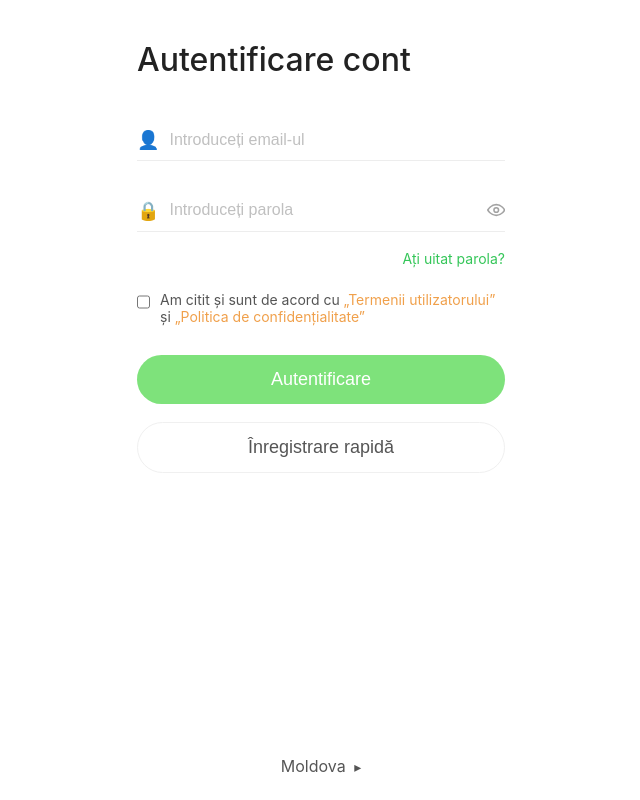
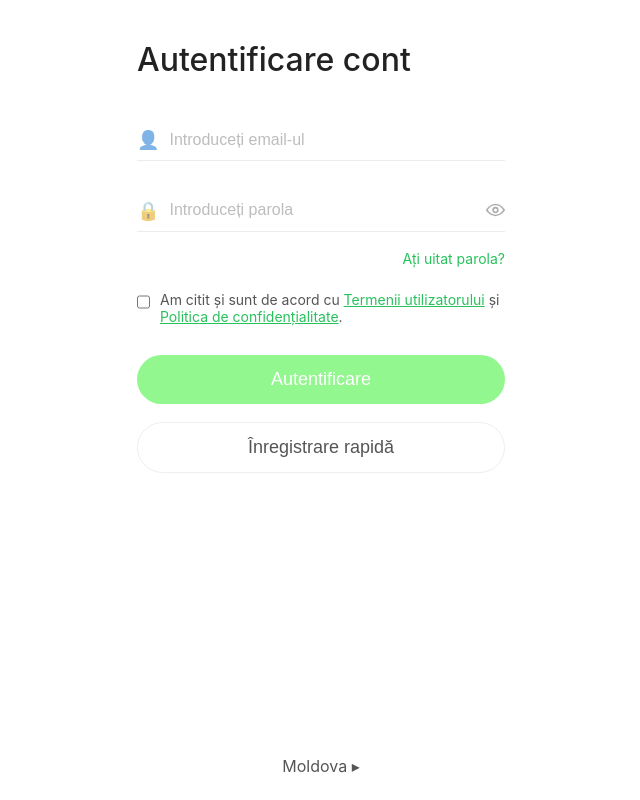
Before and after one commit to Daniel55326/LIFELIVEMAX1, a Flask app: page / in a window 1280 px wide. Shown: the whole page, without its empty margins (319-959 px from the left). Run offline with Flask 3, Linux system fonts and the light colour scheme.

Commit message:
Refactor login.html for better structure and styles
Updated the login form's HTML structure and styles for improved layout and functionality.

```diff
--- a/templates/login.html
+++ b/templates/login.html
@@ -1,19 +1,17 @@
 <!DOCTYPE html>
 <html lang="ro">
 <head>
-  <meta charset="UTF-8">
+  <meta charset="UTF-8" />
+  <meta name="viewport" content="width=device-width, initial-scale=1" />
   <title>Autentificare cont</title>
+
   <style>
-    * {
-      box-sizing: border-box;
-      margin: 0;
-      padding: 0;
-    }
+    * { margin: 0; padding: 0; box-sizing: border-box; }
 
     body {
       font-family: -apple-system, BlinkMacSystemFont, "Segoe UI", sans-serif;
       background: #ffffff;
-      color: #222222;
+      color: #222;
     }
 
     .page {
@@ -32,52 +30,44 @@
       margin-bottom: 40px;
     }
 
-    .form {
-      width: 100%;
-    }
+    .form { width: 100%; }
 
-    .input-group {
-      position: relative;
-      margin-bottom: 28px;
-    }
+    .input-group { margin-bottom: 28px; }
 
     .input-wrapper {
       display: flex;
       align-items: center;
-      border-bottom: 1px solid #ededed;
+      border-bottom: 1px solid #ececec;
       padding: 10px 0;
     }
 
     .input-icon {
       font-size: 18px;
       margin-right: 10px;
-      color: #c0c0c0;
+      opacity: 0.55;
     }
 
     .input-wrapper input {
+      width: 100%;
       border: none;
       outline: none;
-      width: 100%;
       font-size: 16px;
-      color: #333333;
+      background: transparent;
     }
 
     .input-wrapper input::placeholder {
-      color: #c0c0c0;
+      color: #bdbdbd;
     }
 
-    /* Eye icon SVG */
-    .eye-toggle {
+    /* eye icon SVG */
+    #eyeIcon {
       width: 22px;
       height: 22px;
       cursor: pointer;
-      margin-left: 8px;
       opacity: 0.6;
       transition: 0.2s;
     }
-    .eye-toggle:hover {
-      opacity: 1;
-    }
+    #eyeIcon:hover { opacity: 1; }
 
     .forget-row {
       text-align: right;
@@ -86,16 +76,13 @@
       font-size: 14px;
     }
 
-    .forget-row a {
-      color: #35c659;
-      text-decoration: none;
-    }
+    .forget-row a { color: #28c15c; text-decoration: none; }
 
     .checkbox-row {
       display: flex;
       align-items: flex-start;
       font-size: 14px;
-      color: #555555;
+      color: #555;
       margin-bottom: 30px;
     }
 
@@ -106,57 +93,48 @@
       margin-top: 2px;
     }
 
-    .checkbox-row a {
-      color: #f0a04b;
-      text-decoration: none;
-    }
+    .checkbox-row a { color: #28c15c; }
 
     .btn {
       width: 100%;
-      padding: 14px 0;
+      padding: 14px;
+      font-size: 18px;
       border-radius: 999px;
       border: none;
-      font-size: 18px;
       cursor: pointer;
-      transition: opacity 0.2s ease;
+      transition: 0.2s;
     }
 
     .btn-primary {
-      background: #7ee27b;
-      color: #ffffff;
+      background: #92f78f;
+      color: white;
       margin-bottom: 18px;
     }
 
     .btn-secondary {
-      background: #ffffff;
-      color: #555555;
-      border: 1px solid #f0f0f0;
+      background: white;
+      border: 1px solid #eee;
+      color: #555;
     }
 
-    .btn:hover {
-      opacity: 0.9;
-    }
+    .btn:hover { opacity: 0.9; }
 
     .country {
       text-align: center;
-      font-size: 16px;
-      color: #555555;
+      color: #555;
       margin-top: 40px;
-    }
-
-    .country span {
-      margin-left: 4px;
-      font-size: 14px;
     }
   </style>
 </head>
+
 <body>
   <div class="page">
+
     <div>
       <h1 class="title">Autentificare cont</h1>
 
-      <!-- 💚 FORMULAR LEGAT CU PYTHON -->
-      <form class="form" action="http://localhost:5000/login" method="POST">
+      <!-- FORMULAR -->
+      <form class="form" action="/login" method="POST">
 
         <!-- Email -->
         <div class="input-group">
@@ -170,15 +148,13 @@
         <div class="input-group">
           <div class="input-wrapper">
             <span class="input-icon">🔒</span>
+            <input id="passField" type="password" name="password" placeholder="Introduceți parola" required>
 
-            <input id="passwordField" type="password" name="password" placeholder="Introduceți parola" required>
-
-            <!-- 🟢 Eye toggle SVG -->
-            <svg id="togglePassword" class="eye-toggle" viewBox="0 0 24 24" fill="none" stroke="#666" stroke-width="2" stroke-linecap="round" stroke-linejoin="round">
-              <path d="M1 12s4-7 11-7 11 7 11 7-4 7-11 7-11-7-11-7z"/>
-              <circle cx="12" cy="12" r="3"/>
+            <!-- Eye Icon (SVG) -->
+            <svg id="eyeIcon" viewBox="0 0 24 24" fill="none" stroke="#777" stroke-width="2" stroke-linecap="round" stroke-linejoin="round">
+              <path d="M1 12s4-7 11-7 11 7 11 7-4 7-11 7-11-7-11-7z" />
+              <circle cx="12" cy="12" r="3" />
             </svg>
-
           </div>
         </div>
 
@@ -187,40 +163,37 @@
           <a href="#">Ați uitat parola?</a>
         </div>
 
-        <!-- Termeni și condiții -->
+        <!-- Termeni -->
         <div class="checkbox-row">
-          <input type="checkbox" id="agree" required>
-          <label for="agree">
+          <input type="checkbox" required>
+          <label>
             Am citit și sunt de acord cu
-            <a href="#">„Termenii utilizatorului”</a> și
-            <a href="#">„Politica de confidențialitate”</a>
+            <a href="#">Termenii utilizatorului</a> și
+            <a href="#">Politica de confidențialitate</a>.
           </label>
         </div>
 
-        <!-- Butoane -->
-        <button type="submit" class="btn btn-primary">Autentificare</button>
-        <button type="button" class="btn btn-secondary">Înregistrare rapidă</button>
+        <button class="btn btn-primary" type="submit">Autentificare</button>
+        <button class="btn btn-secondary" type="button">Înregistrare rapidă</button>
+
       </form>
     </div>
 
-    <!-- Țara -->
-    <div class="country">
-      Moldova <span>▸</span>
-    </div>
+    <div class="country">Moldova ▸</div>
   </div>
 
-  <!-- 🟢 SCRIPT SHOW / HIDE PASSWORD -->
+  <!-- Script pentru afișarea/vizibilitatea parolei -->
   <script>
-    const passField = document.getElementById("passwordField");
-    const toggle = document.getElementById("togglePassword");
+    const pass = document.getElementById("passField");
+    const eye = document.getElementById("eyeIcon");
 
-    toggle.addEventListener("click", () => {
-      if (passField.type === "password") {
-        passField.type = "text";
-        toggle.style.opacity = "1";
+    eye.addEventListener("click", () => {
+      if (pass.type === "password") {
+        pass.type = "text";
+        eye.style.opacity = "1";
       } else {
-        passField.type = "password";
-        toggle.style.opacity = "0.6";
+        pass.type = "password";
+        eye.style.opacity = "0.6";
       }
     });
   </script>
```
